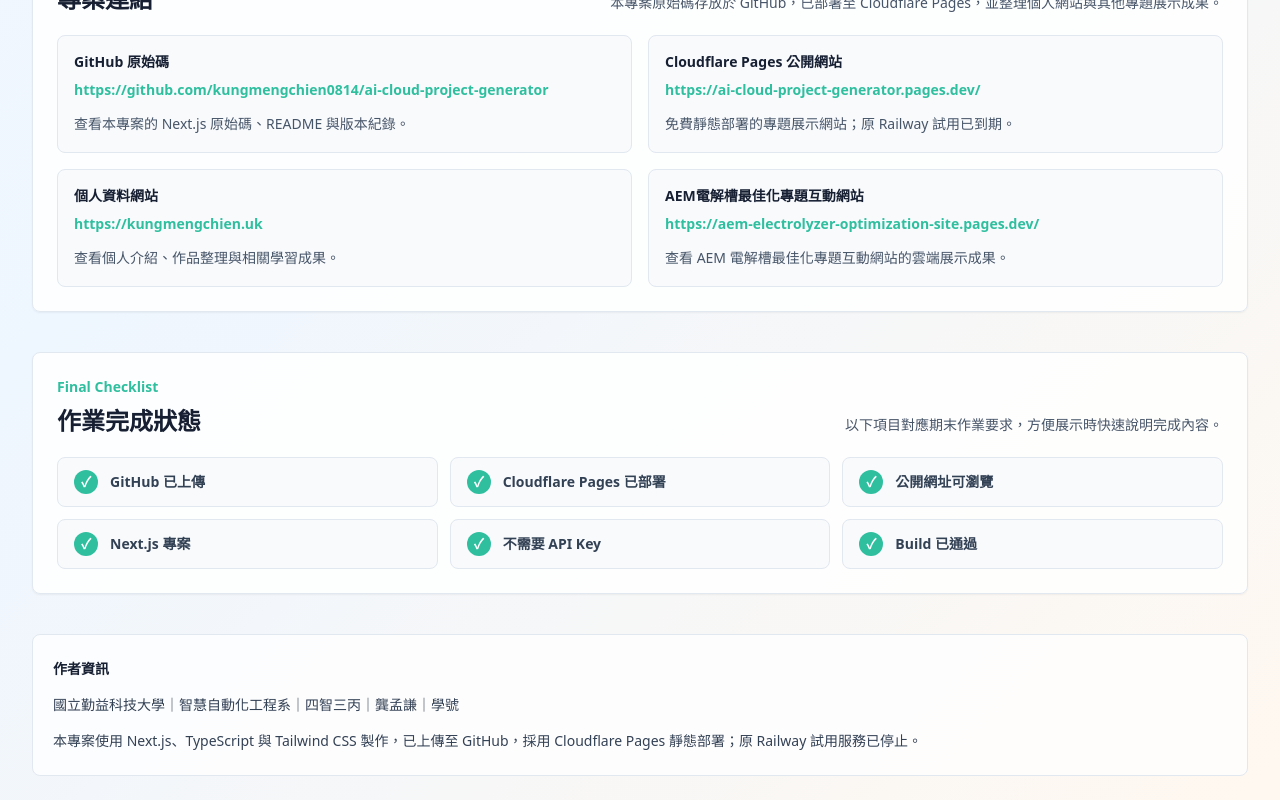
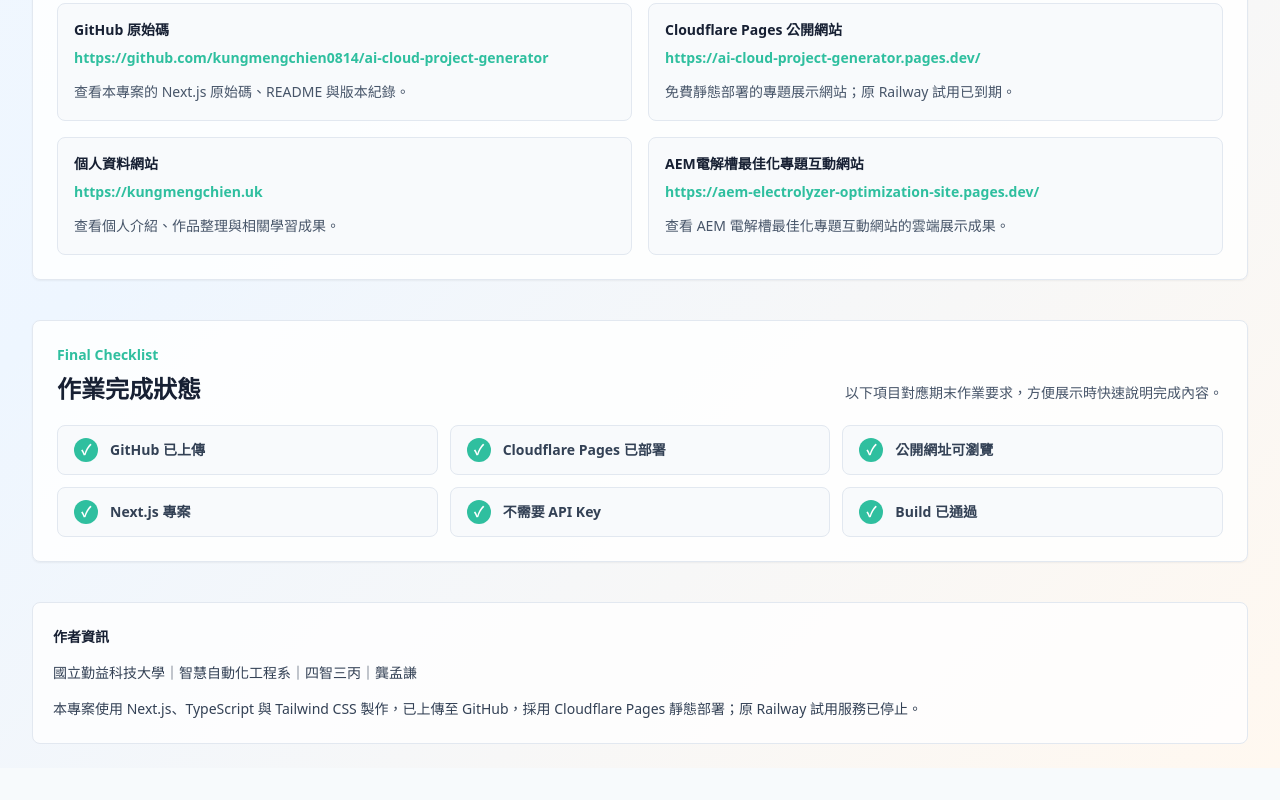
Before and after one commit to kungmengchien0814/ai-cloud-project-generator, a Next.js app: page / in a window 1280 px wide. Shown: the part 1454-2254 px from the top of the page. After the commit the page ends 2222 px from the top, so only its background shows below. Built offline with nearby package versions, Linux system fonts and the light colour scheme.

Commit message:
Remove student ID from the page and README

```diff
--- a/app/page.tsx
+++ b/app/page.tsx
@@ -21,7 +21,6 @@ const author = [
   ["系所", "智慧自動化工程系"],
   ["班級", "四智三丙"],
   ["姓名", "龔孟謙"],
-  ["學號", ""],
 ];
 
 const projectLinks = [
@@ -207,8 +206,7 @@ export default function Home() {
         <footer className="mt-10 rounded-lg border border-slate-200 bg-white/80 p-5 text-sm leading-7 text-slate-700">
           <p className="font-bold text-ink">作者資訊</p>
           <p className="mt-2">
-            國立勤益科技大學｜智慧自動化工程系｜四智三丙｜龔孟謙｜學號
-
+            國立勤益科技大學｜智慧自動化工程系｜四智三丙｜龔孟謙
           </p>
           <p className="mt-2">
             本專案使用 Next.js、TypeScript 與 Tailwind CSS 製作，已上傳至
```
Also changed, not shown: 1 other file (tests, documents, lock files or other folders).
